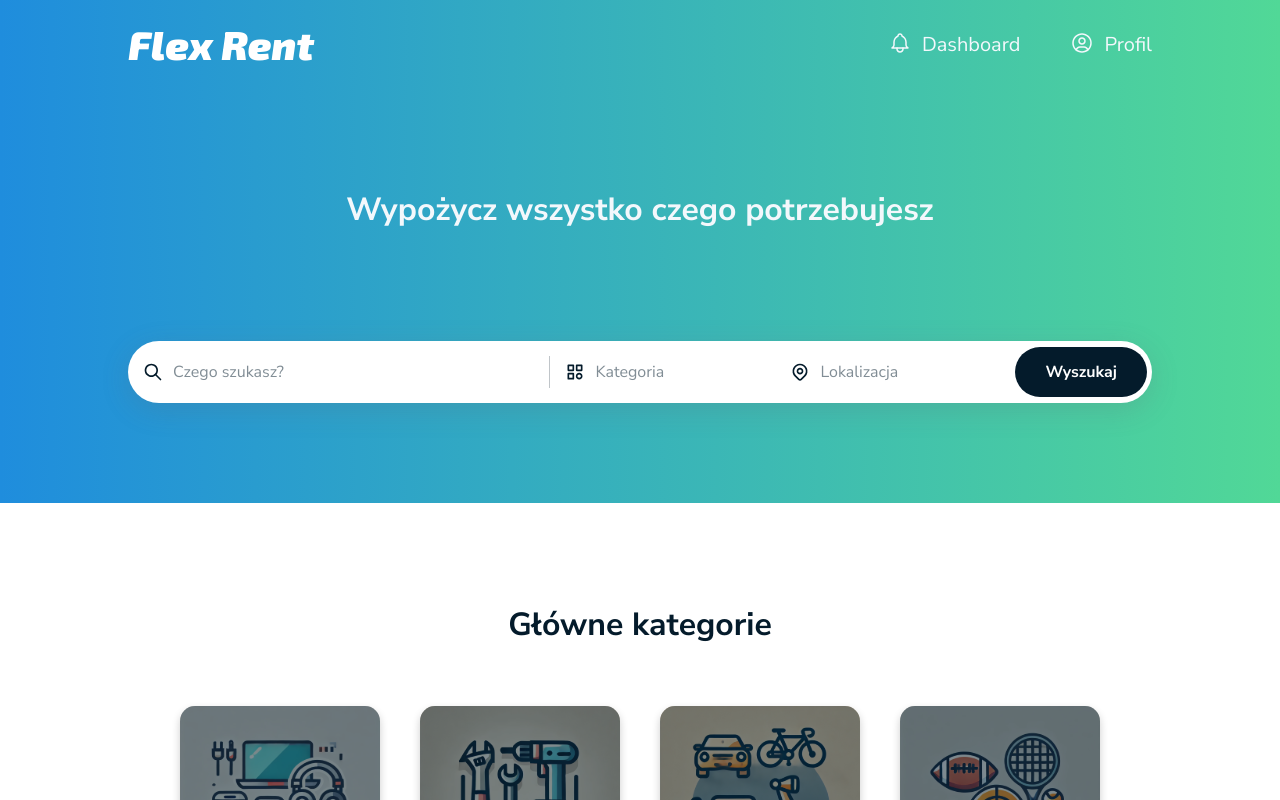
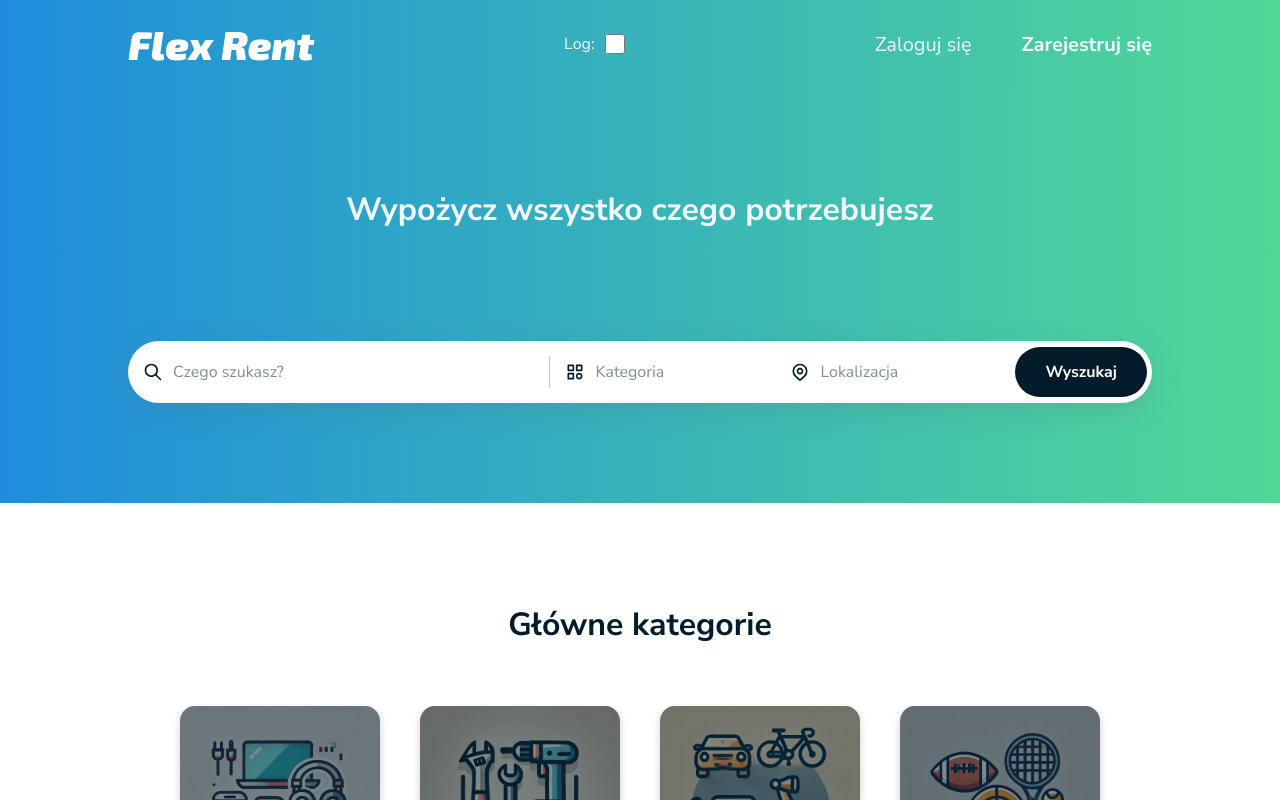
Before and after one commit to MatMarrrrr/Flex-Rent-Frontend, a React (Vite) app: page / in a window 1280 px wide. Shown: the top 800 px of the page. Built offline with nearby package versions, Linux system fonts and the light colour scheme.

Commit message:
Added temporary isLogin checkbox for development purposes

```diff
--- a/src/components/ui/Navbar.tsx
+++ b/src/components/ui/Navbar.tsx
@@ -5,8 +5,10 @@ import dashboardIcon from "@/assets/icons/bell.svg";
 import profileIcon from "@/assets/icons/profile.svg";
 import HamburgerButton from "@/components/ui/HamburgerButton";
 import Logo from "@/components/ui/Logo";
+import { useUser } from "@/contexts/UserContext";
 
 const Navbar = () => {
+  const { isLogin, setIsLogin } = useUser();
   const [isOpen, setIsOpen] = useState(false);
   const location = useLocation();
 
@@ -19,11 +21,19 @@ const Navbar = () => {
     window.scrollTo(0, 0);
   }, [location]);
 
-  let isLogin = true;
   return (
     <>
       <Container>
         <Logo />
+        {/* Temporary */}
+        <IsLoginCheckboxContainer>
+          <IsLoginText>Log:</IsLoginText>
+          <IsLoginCheckbox
+            type="checkbox"
+            checked={isLogin}
+            onChange={(e) => setIsLogin(e.target.checked)}
+          />
+        </IsLoginCheckboxContainer>
         <Links>
           {isLogin ? (
             <>
@@ -66,6 +76,15 @@ const Navbar = () => {
             <StyledLink to="/login">Zaloguj się</StyledLink>
           </>
         )}
+        {/* Temporary */}
+        <MobileIsLoginCheckboxContainer>
+          <IsLoginText>Log:</IsLoginText>
+          <IsLoginCheckbox
+            type="checkbox"
+            checked={isLogin}
+            onChange={(e) => setIsLogin(e.target.checked)}
+          />
+        </MobileIsLoginCheckboxContainer>
       </MobileNavbarContainer>
     </>
   );
@@ -146,3 +165,34 @@ const MobileNavbarContainer = styled.div<{ $isOpen: boolean }>`
     display: flex;
   }
 `;
+
+/* Temporary isLogin Checkbox */
+
+const IsLoginCheckboxContainer = styled.div`
+  display: flex;
+  align-items: center;
+  gap: 10px;
+
+  @media (max-width: 700px) {
+    display: none;
+  }
+`;
+
+const MobileIsLoginCheckboxContainer = styled(IsLoginCheckboxContainer)`
+  display: none;
+  @media (max-width: 700px) {
+    display: flex;
+  }
+`;
+
+const IsLoginCheckbox = styled.input`
+  cursor: pointer;
+  width: 20px;
+  height: 20px;
+`;
+
+const IsLoginText = styled.p`
+  font-size: 16px;
+  color: var(--light);
+  margin: 0;
+`;
--- /dev/null
+++ b/src/contexts/UserContext.tsx
@@ -0,0 +1,32 @@
+import React, { createContext, useContext, useState, ReactNode } from "react";
+
+interface UserContextType {
+  isLogin: boolean;
+  setIsLogin: (value: boolean) => void;
+}
+
+const UserContext = createContext<UserContextType | undefined>(undefined);
+
+interface UserProviderProps {
+  children: ReactNode;
+}
+
+export const UserProvider: React.FC<UserProviderProps> = ({ children }) => {
+  const [isLogin, setIsLogin] = useState<boolean>(false);
+
+  return (
+    <UserContext.Provider value={{ isLogin, setIsLogin }}>
+      {children}
+    </UserContext.Provider>
+  );
+};
+
+export const useUser = (): UserContextType => {
+  const context = useContext(UserContext);
+
+  if (!context) {
+    throw new Error("useUser must be used within a UserProvider");
+  }
+
+  return context;
+};
--- a/src/main.tsx
+++ b/src/main.tsx
@@ -2,9 +2,12 @@ import { StrictMode } from "react";
 import { createRoot } from "react-dom/client";
 import "@/index.css";
 import App from "@/App.tsx";
+import { UserProvider } from "@/contexts/UserContext";
 
 createRoot(document.getElementById("root")!).render(
   <StrictMode>
-    <App />
+    <UserProvider>
+      <App />
+    </UserProvider>
   </StrictMode>
 );
--- a/src/pages/ItemPage.tsx
+++ b/src/pages/ItemPage.tsx
@@ -11,8 +11,10 @@ import { Range } from "react-date-range";
 import SkeletonLoaderImage from "@/components/ui/SkeletonLoaderImage";
 import getSymbolFromCurrency from "currency-symbol-map";
 import ErrorLayout from "@/components/ui/ErrorLayout";
+import { useUser } from "@/contexts/UserContext";
 
 export default function ItemPage() {
+  const { isLogin } = useUser();
   const navigate = useNavigate();
   const { id } = useParams();
 
@@ -65,9 +67,8 @@ export default function ItemPage() {
     return () => clearTimeout(timeout);
   }, []);
 
-  let isLogin = true;
-  let isRequestSent = true;
-  let isOwner = true;
+  let isRequestSent = false;
+  let isOwner = false;
 
   if (error) {
     return <ErrorLayout message={error} />;
```
